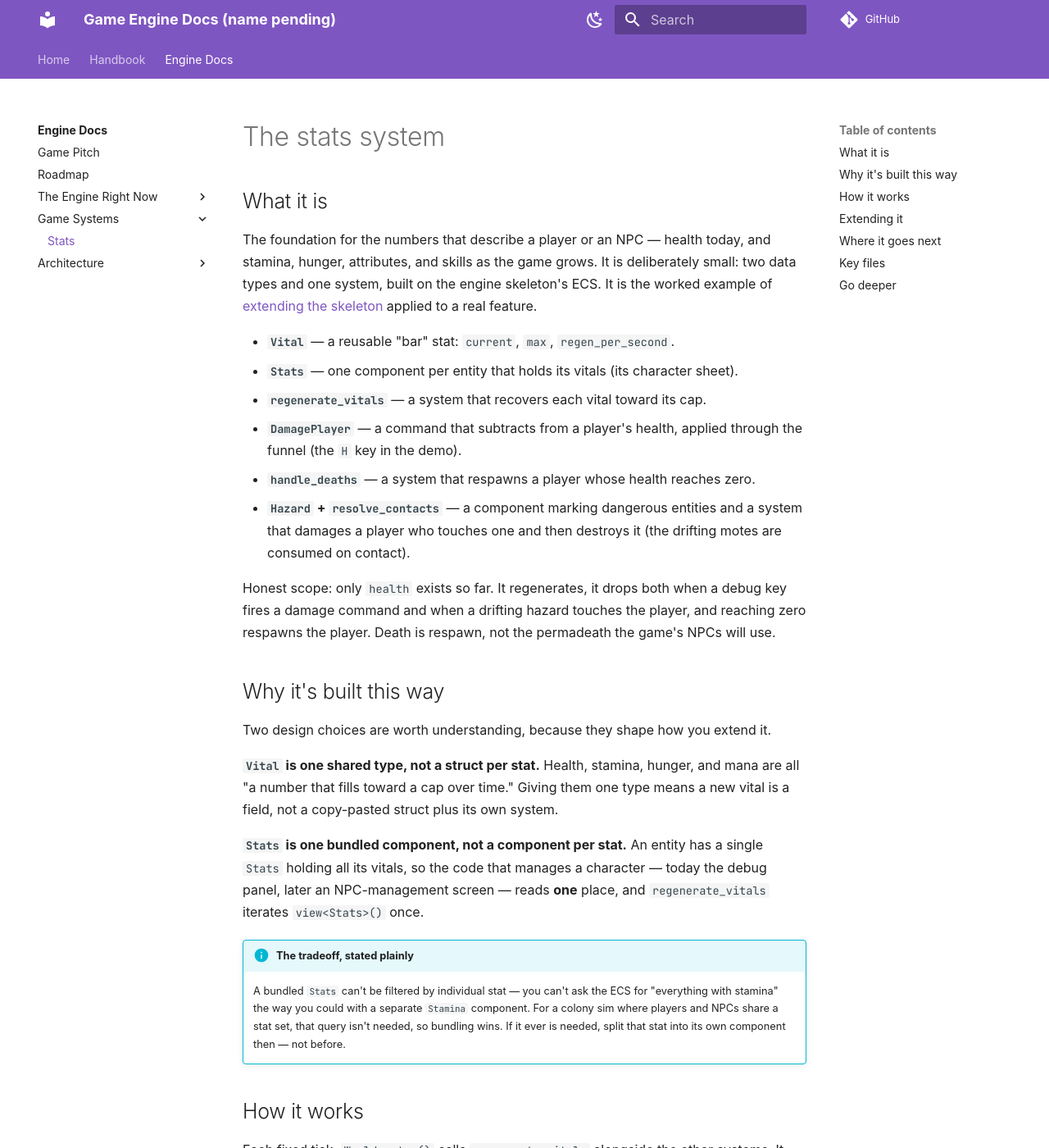
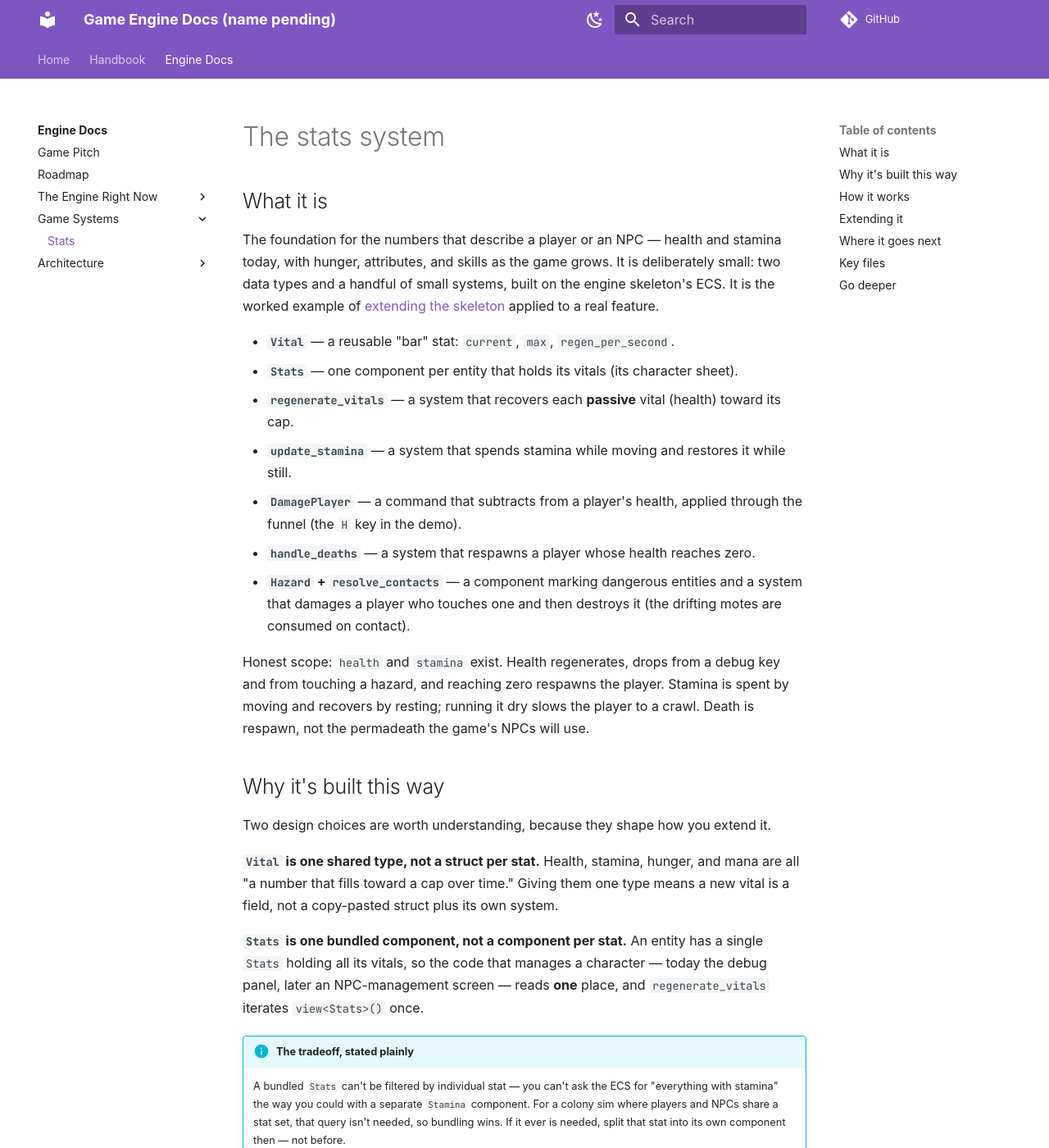
Before and after one commit to IsItJeff/game-engine, an MkDocs documentation site: the page built from docs/engine/stats-system.md, in a window 1280 px wide and 1400 px high. Shown: the whole window at 82% size. Built offline with MkDocs 1.6.1 and Material for MkDocs 9.7.7, drawn with Linux system fonts in a browser that asks for light colours; some web fonts are replaced; comment, search, counter and statistics services are not loaded; some of the changed text lies outside the part shown.

Commit message:
feat: stamina — a spent vital that makes moving cost something (#9)
The "add a vital" recipe the stats doc promised, plus the lesson that not every
vital is passive:
- Stats gains a stamina Vital (full, regen 20/s)
- update_stamina system: entities with Stats + non-zero Velocity spend stamina
  (40/s) while moving and recover it while still. Motes have Velocity but no
  Stats, so only the player pays — the view filters them out for free
- stamina lives in its own system, NOT a line in regenerate_vitals: a passive
  "always recover" rule can't express "costs something to use"
- MovePlayer reads stamina: an exhausted player moves at 40% (a crawl, not a
  stop) — a command whose effect depends on sim state, resolved server-side
- panel gains a stamina bar; stats doc covers passive-vs-spent vitals
- drive-by: fix a stale make_mote comment (Hazard is per-hit, not "40 dps")

Green under dev (ASan/UBSan) and ci (-Werror); 14 sim tests pass; docs --strict green.

Co-authored-by: Claude Fable 5 <noreply@anthropic.com>

```diff
--- a/docs/engine/stats-system.md
+++ b/docs/engine/stats-system.md
@@ -2,15 +2,16 @@
 
 ## What it is
 
-The foundation for the numbers that describe a player or an NPC — health today,
-and stamina, hunger, attributes, and skills as the game grows. It is deliberately
-small: two data types and one system, built on the engine skeleton's ECS. It is
-the worked example of [extending the skeleton](skeleton/extending.md) applied to
-a real feature.
+The foundation for the numbers that describe a player or an NPC — health and
+stamina today, with hunger, attributes, and skills as the game grows. It is
+deliberately small: two data types and a handful of small systems, built on the
+engine skeleton's ECS. It is the worked example of
+[extending the skeleton](skeleton/extending.md) applied to a real feature.
 
 - **`Vital`** — a reusable "bar" stat: `current`, `max`, `regen_per_second`.
 - **`Stats`** — one component per entity that holds its vitals (its character sheet).
-- **`regenerate_vitals`** — a system that recovers each vital toward its cap.
+- **`regenerate_vitals`** — a system that recovers each *passive* vital (health) toward its cap.
+- **`update_stamina`** — a system that spends stamina while moving and restores it while still.
 - **`DamagePlayer`** — a command that subtracts from a player's health, applied
   through the funnel (the `H` key in the demo).
 - **`handle_deaths`** — a system that respawns a player whose health reaches zero.
@@ -18,10 +19,10 @@ a real feature.
   system that damages a player who touches one and then destroys it (the drifting
   motes are consumed on contact).
 
-Honest scope: only `health` exists so far. It regenerates, it drops both when a
-debug key fires a damage command and when a drifting hazard touches the player,
-and reaching zero respawns the player. Death is respawn, not the permadeath the
-game's NPCs will use.
+Honest scope: `health` and `stamina` exist. Health regenerates, drops from a debug
+key and from touching a hazard, and reaching zero respawns the player. Stamina is
+spent by moving and recovers by resting; running it dry slows the player to a
+crawl. Death is respawn, not the permadeath the game's NPCs will use.
 
 ## Why it's built this way
 
@@ -86,6 +87,19 @@ one the permadeath NPCs will use.
     it already runs on the authoritative server, so it acts directly. Contact
     damage is a rule of the world, so it is a system, not a command.
 
+Stamina shows that not every vital regenerates the same way. Health only ever
+ticks back up, so it lives in `regenerate_vitals`. Stamina is *spent*: the
+`update_stamina` system drains it while the player is moving (any entity with
+`Stats` and a non-zero `Velocity`) and lets it recover only while still. That is
+why stamina earns its own system instead of a line in `regenerate_vitals` — a
+one-way "always recover" rule can't express "costs something to use."
+
+The payoff is a gameplay coupling: `MovePlayer` reads stamina when it sets the
+player's velocity, so an exhausted player (empty bar) moves at 40% speed — a
+crawl, not a full stop, so you can always limp to safety. This is a command whose
+*effect depends on simulation state*, which is exactly why the funnel resolves it
+on the server rather than trusting the client's requested speed.
+
 ## Extending it
 
 Every one of these is a small, contained change — the system is made to grow
@@ -93,7 +107,8 @@ this way:
 
 | To add… | You touch… |
 |---|---|
-| **A stamina vital** | a `Vital stamina;` field in `Stats`; one `recover(s.stamina, dt);` line in `regenerate_vitals`; a bar in the panel |
+| **A passive vital** (mana) | a `Vital mana;` field in `Stats`; one `recover(s.mana, dt);` line in `regenerate_vitals`; a bar in the panel |
+| **A spent vital** (hunger) | a `Vital` field in `Stats` plus its own small system for *when* it drains — the shape `update_stamina` follows |
 | **Attributes** (strength, agility) | new fields in `Stats`; a system that reads them where they matter (e.g. movement) |
 | **Skills that level with use** | a `Skill {level, xp}` type and a set of them in `Stats`; a system that grants xp on activity |
 | **A new hazard or weapon** | a component marking it (like `Hazard`) plus a system that applies its effect (like `resolve_contacts`) |
@@ -117,11 +132,11 @@ their own systems, exactly like `Vital` did.
 
 ## Key files
 
-- `engine/sim/components.hpp` — `Vital`, `Stats`, and `Hazard`.
-- `engine/sim/systems.hpp` / `systems.cpp` — `regenerate_vitals`, `handle_deaths`, and `resolve_contacts`.
-- `engine/sim/world.cpp` — the player's `Stats`, the motes' `Hazard`, and the lines scheduling the systems in `step()`.
-- `game/app/main.cpp` — the health bar in the debug panel.
-- `tests/sim/test_simulation.cpp` — the heal, damage, death, and contact tests.
+- `engine/sim/components.hpp` — `Vital`, `Stats` (health + stamina), and `Hazard`.
+- `engine/sim/systems.hpp` / `systems.cpp` — `regenerate_vitals`, `update_stamina`, `handle_deaths`, and `resolve_contacts`.
+- `engine/sim/world.cpp` — the player's `Stats`, the motes' `Hazard`, the stamina-aware `MovePlayer`, and the lines scheduling the systems in `step()`.
+- `game/app/main.cpp` — the health and stamina bars in the debug panel.
+- `tests/sim/test_simulation.cpp` — the heal, damage, death, contact, and stamina tests.
 
 ## Go deeper
 
```
Also changed, not shown: 6 other files.
